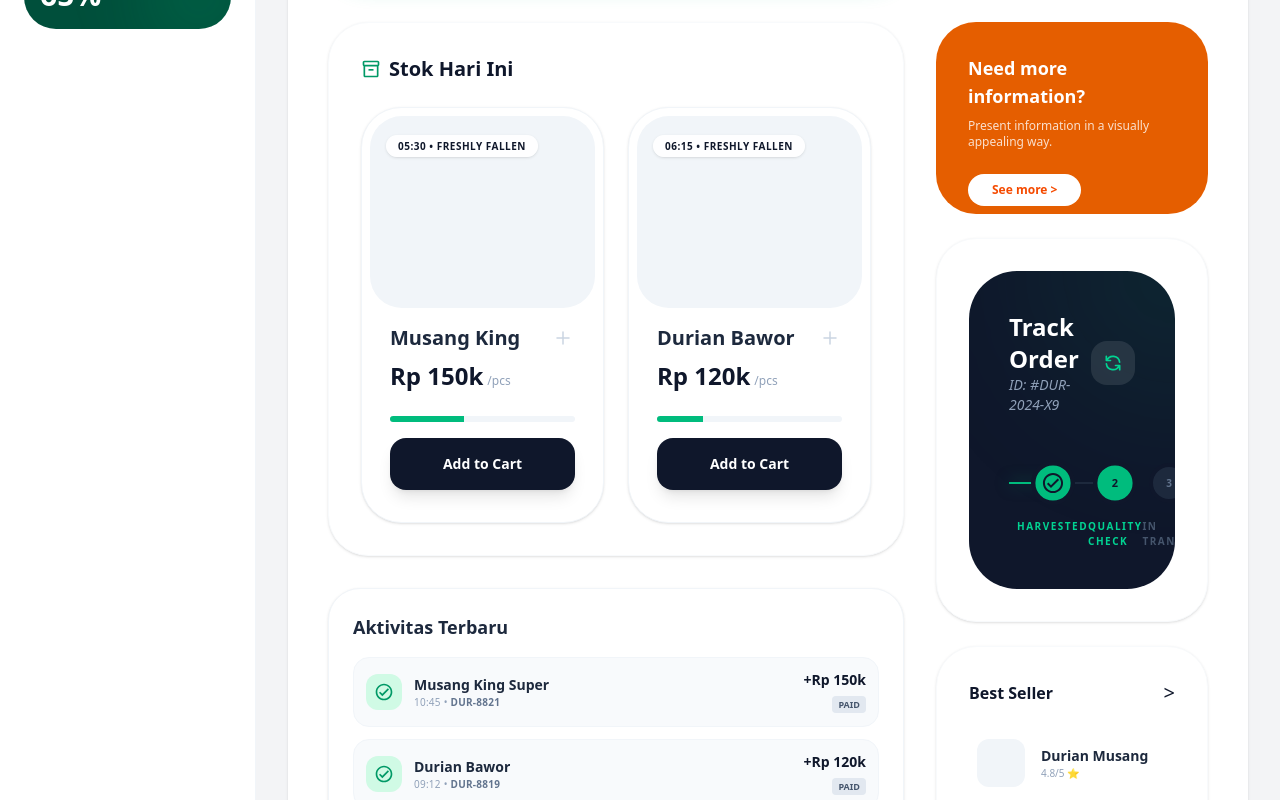
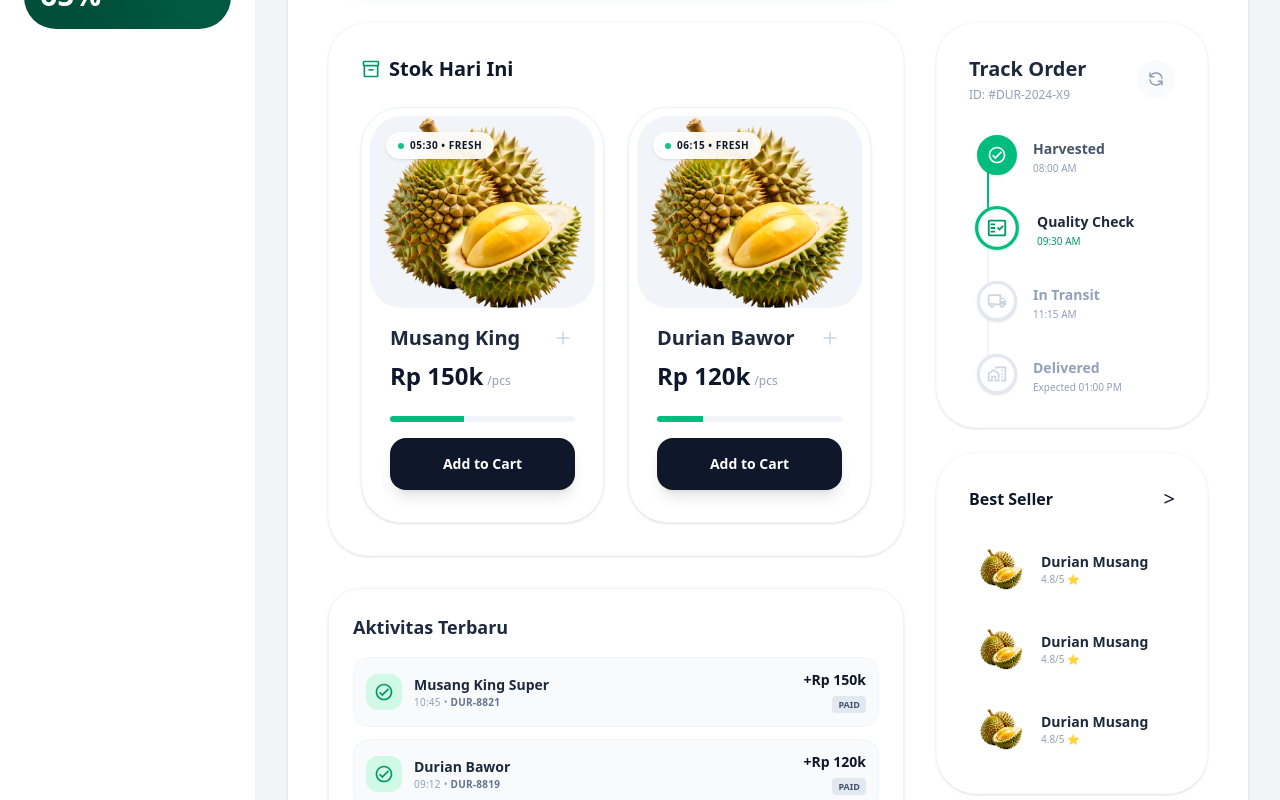
Before and after one commit to agrz4/duren-farm, a React (Vite) app: page / in a window 1280 px wide. Shown: the part 600-1400 px from the top of the page. Built offline with nearby package versions, Linux system fonts and the light colour scheme.

Commit message:
add img product

```diff
--- a/src/App.tsx
+++ b/src/App.tsx
@@ -7,11 +7,12 @@ import ProductCard from './components/ProductCard';
 import DeliveryTracker from './components/DeliveryTracker';
 import type { Product, OrderLog } from './types';
 import { MdOutlineInventory2 } from 'react-icons/md';
+import musangKingImg from './assets/img/musang king.png';
 
 const App: React.FC = () => {
   const [products, setProducts] = useState<Product[]>([
-    { id: 1, name: "Musang King", stock: 12, total: 30, price: 150000, harvestTime: "05:30" },
-    { id: 2, name: "Durian Bawor", stock: 5, total: 20, price: 120000, harvestTime: "06:15" }
+    { id: 1, name: "Musang King", stock: 12, total: 30, price: 150000, harvestTime: "05:30", image: musangKingImg },
+    { id: 2, name: "Durian Bawor", stock: 5, total: 20, price: 120000, harvestTime: "06:15", image: musangKingImg }
   ]);
   const [revenue, setRevenue] = useState(0);
   const [logs, setLogs] = useState<OrderLog[]>([
@@ -85,10 +86,6 @@ const App: React.FC = () => {
             <p className="text-slate-400 text-sm">Time to rise up for today's harvest</p>
           </div>
           <div className="flex items-center gap-6">
-            <div className="text-right">
-              <p className="text-[10px] font-bold text-slate-400 uppercase">Your balance</p>
-              <p className="text-xl font-bold text-emerald-600">$566.55</p>
-            </div>
             <img src="https://ui-avatars.com/api/?name=Liz+Farmer&background=random" className="w-12 h-12 rounded-2xl border-2 border-white shadow-sm" alt="profile" />
           </div>
         </div>
@@ -137,13 +134,6 @@ const App: React.FC = () => {
 
               {/* Sidebar Content Area (Right) */}
               <div className="col-span-12 lg:col-span-4 space-y-6">
-                {/* Promo/Info Card */}
-                <div className="bg-orange-500 rounded-[2.5rem] p-8 text-white relative overflow-hidden group h-48">
-                  <p className="text-lg font-bold relative z-10">Need more information?</p>
-                  <p className="text-xs opacity-80 mt-2 relative z-10">Present information in a visually appealing way.</p>
-                  <button className="mt-6 bg-white text-orange-600 px-6 py-2 rounded-full text-xs font-bold relative z-10">See more &gt;</button>
-                  <div className="absolute top-0 right-0 w-full h-full bg-black/10 group-hover:bg-transparent transition-all"></div>
-                </div>
 
                 <div className="bg-white border border-slate-50 rounded-[2.5rem] p-8 shadow-sm">
                   <DeliveryTracker currentStatus={orderStatus} onUpdateStatus={() => setOrderStatus(s => (s + 1) % 4)} />
@@ -158,7 +148,7 @@ const App: React.FC = () => {
                   <div className="space-y-4">
                     {[1, 2, 3].map(i => (
                       <div key={i} className="flex items-center gap-4 p-2 hover:bg-slate-50 rounded-2xl transition">
-                        <div className="w-12 h-12 bg-slate-100 rounded-xl"></div>
+                        <img src={musangKingImg} alt="Best Seller" className="w-12 h-12 rounded-xl object-cover" />
                         <div>
                           <p className="text-sm font-bold text-slate-800">Durian Musang</p>
                           <p className="text-[10px] text-slate-400">4.8/5 ⭐</p>
--- a/src/components/DeliveryTracker.tsx
+++ b/src/components/DeliveryTracker.tsx
@@ -1,6 +1,12 @@
 import React from 'react';
 import { HiOutlineRefresh } from 'react-icons/hi';
-import { MdOutlineCheckCircle } from "react-icons/md";
+import {
+  MdOutlineCheckCircle,
+  MdOutlineAgriculture,
+  MdOutlineFactCheck,
+  MdOutlineLocalShipping,
+  MdOutlineHomeWork
+} from "react-icons/md";
 
 interface TrackerProps {
   currentStatus: number;
@@ -8,42 +14,80 @@ interface TrackerProps {
 }
 
 const DeliveryTracker: React.FC<TrackerProps> = ({ currentStatus, onUpdateStatus }) => {
-  const steps = ['Harvested', 'Quality Check', 'In Transit', 'Delivered'];
+  const steps = [
+    { label: 'Harvested', icon: <MdOutlineAgriculture size={20} />, time: '08:00 AM' },
+    { label: 'Quality Check', icon: <MdOutlineFactCheck size={20} />, time: '09:30 AM' },
+    { label: 'In Transit', icon: <MdOutlineLocalShipping size={20} />, time: '11:15 AM' },
+    { label: 'Delivered', icon: <MdOutlineHomeWork size={20} />, time: 'Expected 01:00 PM' }
+  ];
 
   return (
-    <section className="bg-slate-900 rounded-[3rem] p-10 text-white relative overflow-hidden">
-      <div className="absolute top-0 right-0 w-64 h-64 bg-emerald-500/10 rounded-full blur-[80px] -mr-32 -mt-32" />
-
-      <div className="flex justify-between items-center mb-12 relative z-10">
+    <div className="w-full">
+      <div className="flex justify-between items-center mb-8">
         <div>
-          <h2 className="text-2xl font-bold">Track Order</h2>
-          <p className="text-slate-400 text-sm italic">ID: #DUR-2024-X9</p>
+          <h2 className="text-xl font-bold text-slate-800">Track Order</h2>
+          <p className="text-slate-400 text-xs font-medium mt-1">ID: #DUR-2024-X9</p>
         </div>
-        <button onClick={onUpdateStatus} className="bg-white/10 hover:bg-white/20 p-3 rounded-2xl transition-all">
-          <HiOutlineRefresh size={20} className="text-emerald-400" />
+        <button
+          onClick={onUpdateStatus}
+          className="bg-slate-50 hover:bg-emerald-50 text-slate-400 hover:text-emerald-600 p-2.5 rounded-full transition-all duration-300"
+          title="Refresh Status"
+        >
+          <HiOutlineRefresh size={18} />
         </button>
       </div>
 
-      <div className="flex justify-between relative px-2">
-        <div className="absolute top-[1.2rem] left-0 w-full h-[2px] bg-slate-800 z-0" />
+      <div className="relative pl-2">
+        {/* Continuous Vertical Line */}
+        <div className="absolute top-4 left-[1.15rem] w-0.5 h-[calc(100%-2rem)] bg-slate-100 -z-0" />
+
+        {/* Progress Line (Dynamic) */}
         <div
-          className="absolute top-[1.2rem] left-0 h-[2px] bg-emerald-500 z-0 transition-all duration-1000 shadow-[0_0_15px_rgba(16,185,129,0.5)]"
-          style={{ width: `${(currentStatus / (steps.length - 1)) * 100}%` }}
+          className="absolute top-4 left-[1.15rem] w-0.5 bg-emerald-500 transition-all duration-1000 -z-0"
+          style={{ height: `${Math.max(0, Math.min(100, (currentStatus / (steps.length - 1)) * 100))}%` }}
         />
 
-        {steps.map((step, i) => (
-          <div key={step} className="relative z-10 flex flex-col items-center gap-4">
-            <div className={`w-10 h-10 rounded-full flex items-center justify-center border-4 transition-all duration-500
-              ${i <= currentStatus ? 'bg-emerald-500 border-slate-900 text-slate-900 scale-110' : 'bg-slate-800 border-slate-900 text-slate-500'}`}>
-              {i < currentStatus ? <MdOutlineCheckCircle size={22} /> : <span className="text-[10px] font-bold">{i + 1}</span>}
-            </div>
-            <span className={`text-[10px] font-black uppercase tracking-[0.15em] ${i <= currentStatus ? 'text-emerald-400' : 'text-slate-600'}`}>
-              {step}
-            </span>
-          </div>
-        ))}
+        <div className="space-y-8">
+          {steps.map((step, i) => {
+            const isCompleted = i < currentStatus;
+            const isCurrent = i === currentStatus;
+            const isPending = i > currentStatus;
+
+            return (
+              <div key={i} className="flex items-start gap-4 relative z-10 group">
+                <div
+                  className={`
+                    w-10 h-10 rounded-full flex items-center justify-center border-[3px] transition-all duration-500 shadow-sm
+                    ${isCompleted
+                      ? 'bg-emerald-500 border-emerald-500 text-white scale-100'
+                      : isCurrent
+                        ? 'bg-white border-emerald-500 text-emerald-600 scale-110 shadow-emerald-100'
+                        : 'bg-white border-slate-200 text-slate-300 scale-100'}
+                  `}
+                >
+                  {isCompleted ? <MdOutlineCheckCircle size={20} /> : step.icon}
+                </div>
+
+                <div className={`pt-1 transition-all duration-500 ${isCurrent ? 'translate-x-1' : ''}`}>
+                  <h4
+                    className={`text-sm font-bold transition-colors duration-300
+                    ${isCurrent ? 'text-slate-800' : isCompleted ? 'text-slate-600' : 'text-slate-400'}`}
+                  >
+                    {step.label}
+                  </h4>
+                  <p
+                    className={`text-[10px] font-medium mt-0.5 transition-colors duration-300
+                    ${isCurrent ? 'text-emerald-600' : 'text-slate-400'}`}
+                  >
+                    {step.time}
+                  </p>
+                </div>
+              </div>
+            );
+          })}
+        </div>
       </div>
-    </section>
+    </div>
   );
 };
 
--- a/src/components/ProductCard.tsx
+++ b/src/components/ProductCard.tsx
@@ -14,11 +14,25 @@ const ProductCard: React.FC<ProductCardProps> = ({ product, onBuy, onAddStock })
   return (
     <div className="group bg-white rounded-[2.5rem] p-2 border border-slate-100 shadow-sm hover:shadow-2xl hover:-translate-y-1 transition-all duration-500">
       {/* Area Gambar / Visual */}
-      <div className="bg-slate-100 h-48 rounded-[2rem] mb-4 relative overflow-hidden">
-        <div className="absolute inset-0 bg-gradient-to-br from-emerald-500/20 to-transparent opacity-0 group-hover:opacity-100 transition-opacity" />
-        <div className="absolute top-4 left-4">
-          <span className="bg-white/90 backdrop-blur px-3 py-1 rounded-full text-[10px] font-black uppercase tracking-wider shadow-sm">
-             {product.harvestTime} • Freshly Fallen
+      <div className="bg-slate-100 h-48 rounded-[2rem] mb-4 relative overflow-hidden group-hover:scale-[1.02] transition-transform duration-500">
+        {product.image ? (
+          <img
+            src={product.image}
+            alt={product.name}
+            className="w-full h-full object-cover"
+          />
+        ) : (
+          <div className="w-full h-full bg-slate-200 flex items-center justify-center text-slate-400">
+            <span className="text-xs font-bold uppercase">No Image</span>
+          </div>
+        )}
+
+        <div className="absolute inset-0 bg-gradient-to-t from-black/50 via-transparent to-transparent opacity-0 group-hover:opacity-100 transition-opacity duration-300" />
+
+        <div className="absolute top-4 left-4 z-10">
+          <span className="bg-white/90 backdrop-blur-md px-3 py-1.5 rounded-full text-[10px] font-black uppercase tracking-wider shadow-sm flex items-center gap-1.5">
+            <span className="w-1.5 h-1.5 rounded-full bg-emerald-500 animate-pulse"></span>
+            {product.harvestTime} • Fresh
           </span>
         </div>
       </div>
--- a/src/types/index.ts
+++ b/src/types/index.ts
@@ -5,6 +5,7 @@ export interface Product {
     total: number;
     price: number;
     harvestTime: string;
+    image?: string;
 }
 
 export interface OrderLog {
```
Also changed, not shown: src/assets/img/musang king.png (added).
